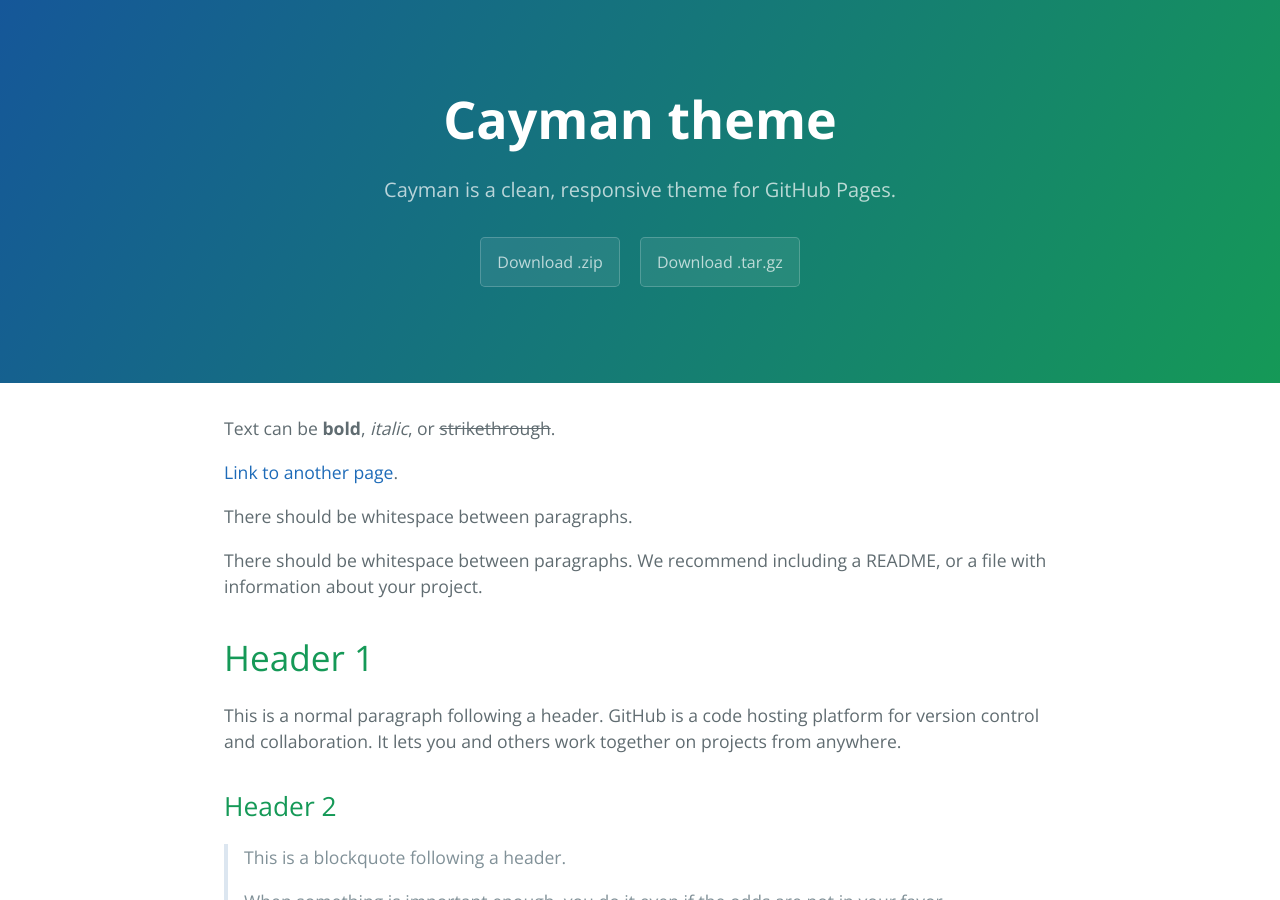
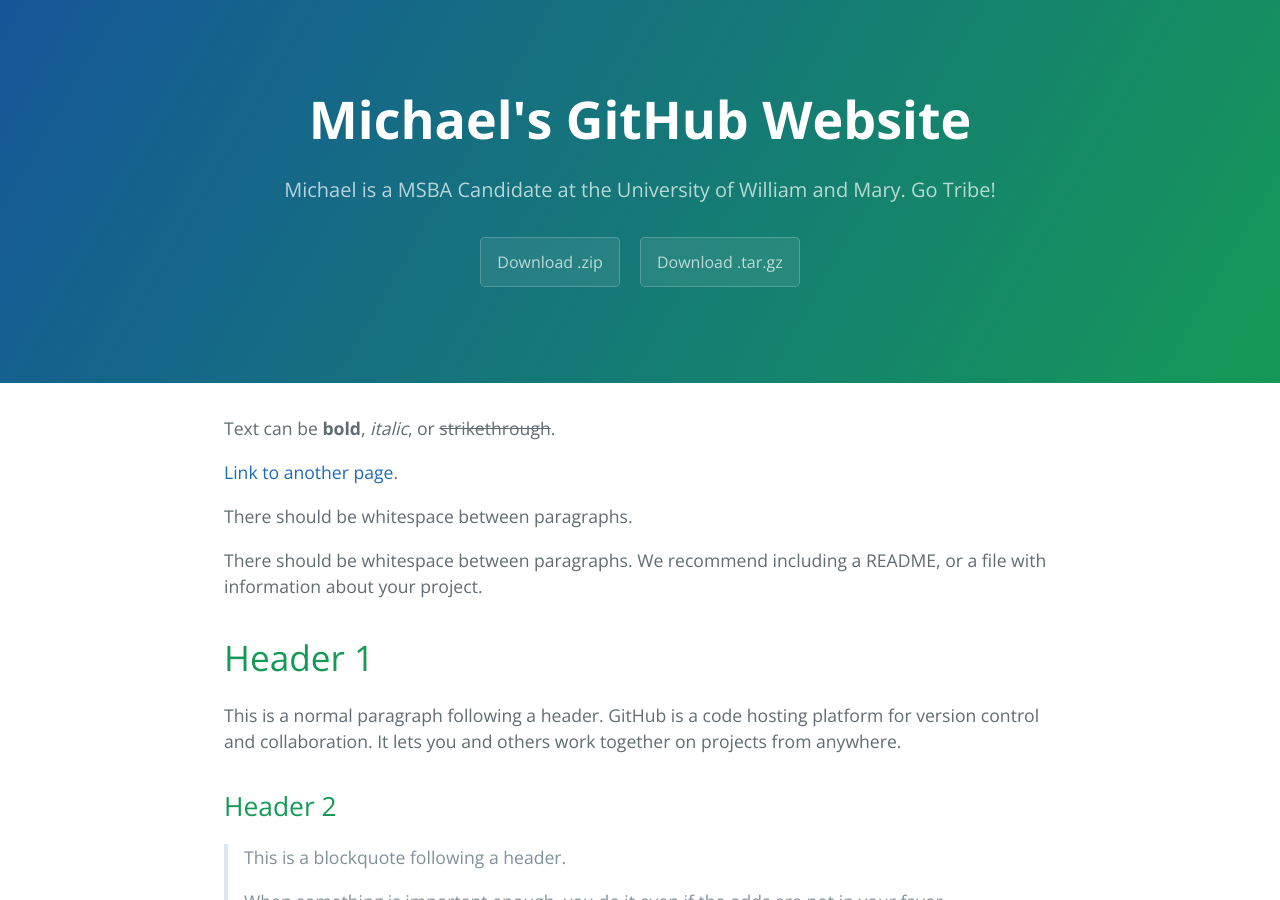
Before and after one commit to michaelpelletier22/michaelpelletier22.github.io, a Jekyll site: the page built from index.md, in a window 1280 px wide and 900 px high. Built offline with Jekyll 4.4.1, drawn with Linux system fonts in a browser that asks for light colours.

Commit message:
Update _config.yml

```diff
--- a/_config.yml
+++ b/_config.yml
@@ -1,5 +1,5 @@
-title: Cayman theme
-description: Cayman is a clean, responsive theme for GitHub Pages.
+title: Michael's GitHub Website
+description: Michael is a MSBA Candidate at the University of William and Mary. Go Tribe!
 show_downloads: true
 google_analytics:
 theme: jekyll-theme-cayman
```
